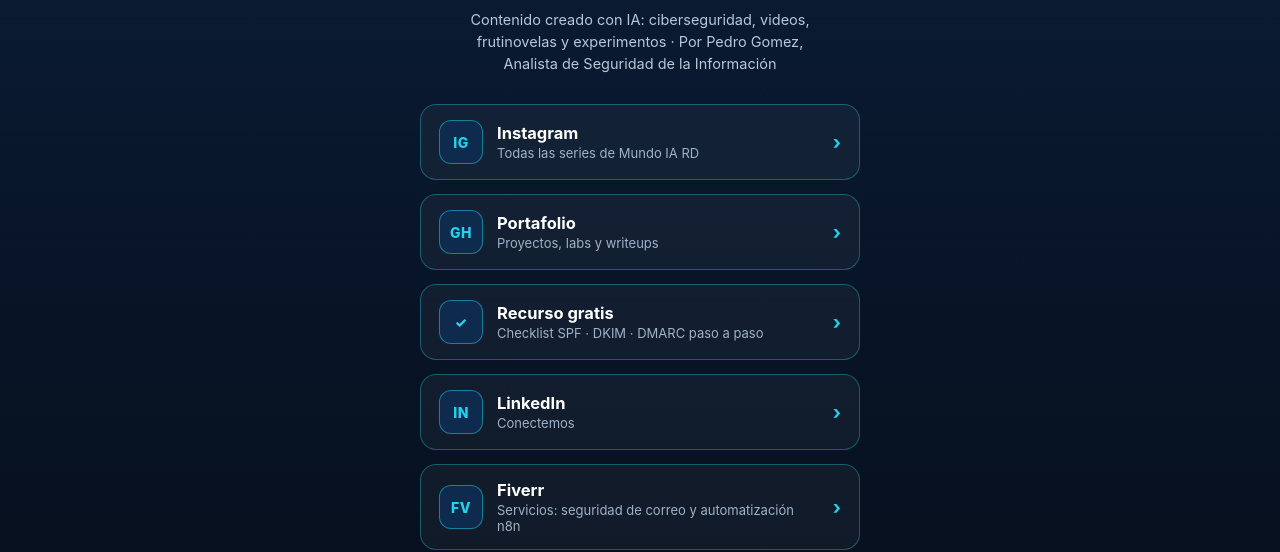
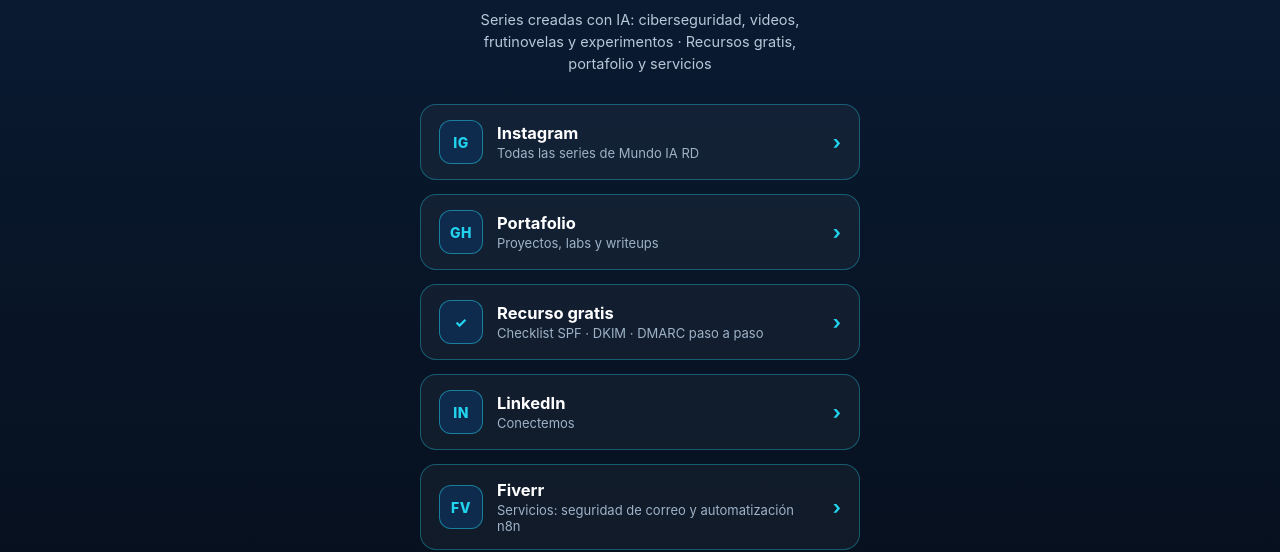
Before and after one commit to pedro1714/enlaces, a plain HTML site: page index.html in a window 1280 px wide. Shown: the part 251-803 px from the top of the page. Drawn offline with Linux system fonts and the light colour scheme.

Commit message:
Tagline en voz de marca

```diff
--- a/index.html
+++ b/index.html
@@ -60,7 +60,7 @@
   <img class="avatar" src="logo.png" alt="Mundo IA RD — Contenido con IA">
   <h1>Mundo IA RD</h1>
   <div class="handle">@mundoiard</div>
-  <p class="tagline">Contenido creado con IA: ciberseguridad, videos, frutinovelas y experimentos · Por Pedro Gomez, Analista de Seguridad de la Información</p>
+  <p class="tagline">Series creadas con IA: ciberseguridad, videos, frutinovelas y experimentos · Recursos gratis, portafolio y servicios</p>
 
   <div class="links">
     <a class="btn" href="https://www.instagram.com/mundoiard">
```
